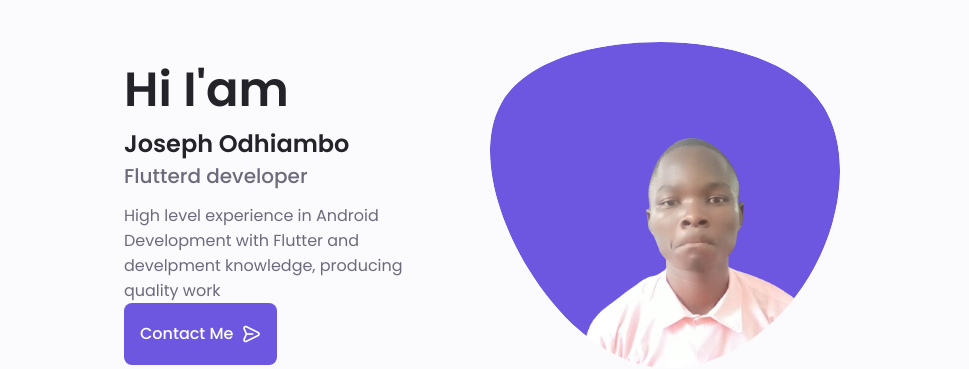
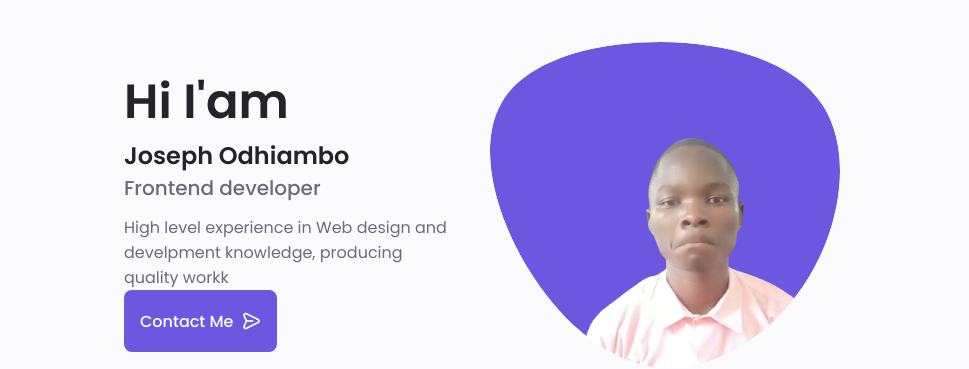
Before and after one commit to jose-34/josephodhiambo.github.io, a plain HTML site: page index.html in a window 1280 px wide. Shown: the part 142-511 px from the top of the page, 184-1153 px from the left. Drawn offline with nearby package versions, Linux system fonts and the light colour scheme.

Commit message:
Update index.html

```diff
--- a/index.html
+++ b/index.html
@@ -136,9 +136,9 @@
                 <div class="home__data">
                     <h1 class="home__title">Hi I'am </h1>
                     <h2 class="home__subtitle1">Joseph Odhiambo</h2>
-                    <h3 class="home__subtitle">Flutterd developer</h3>
-                    <p class="home_description">High level experience in Android Development with Flutter and
-                        develpment knowledge, producing quality work</p>
+                    <h3 class="home__subtitle">Frontend developer</h3>
+                    <p class="home_description">High level experience in Web design and develpment
+                        knowledge, producing quality workk</p>
                     <a href="#contact" class="button button--flex">
                         Contact Me<i class="uil uil-message button__icon"></i>
                     </a>
```
